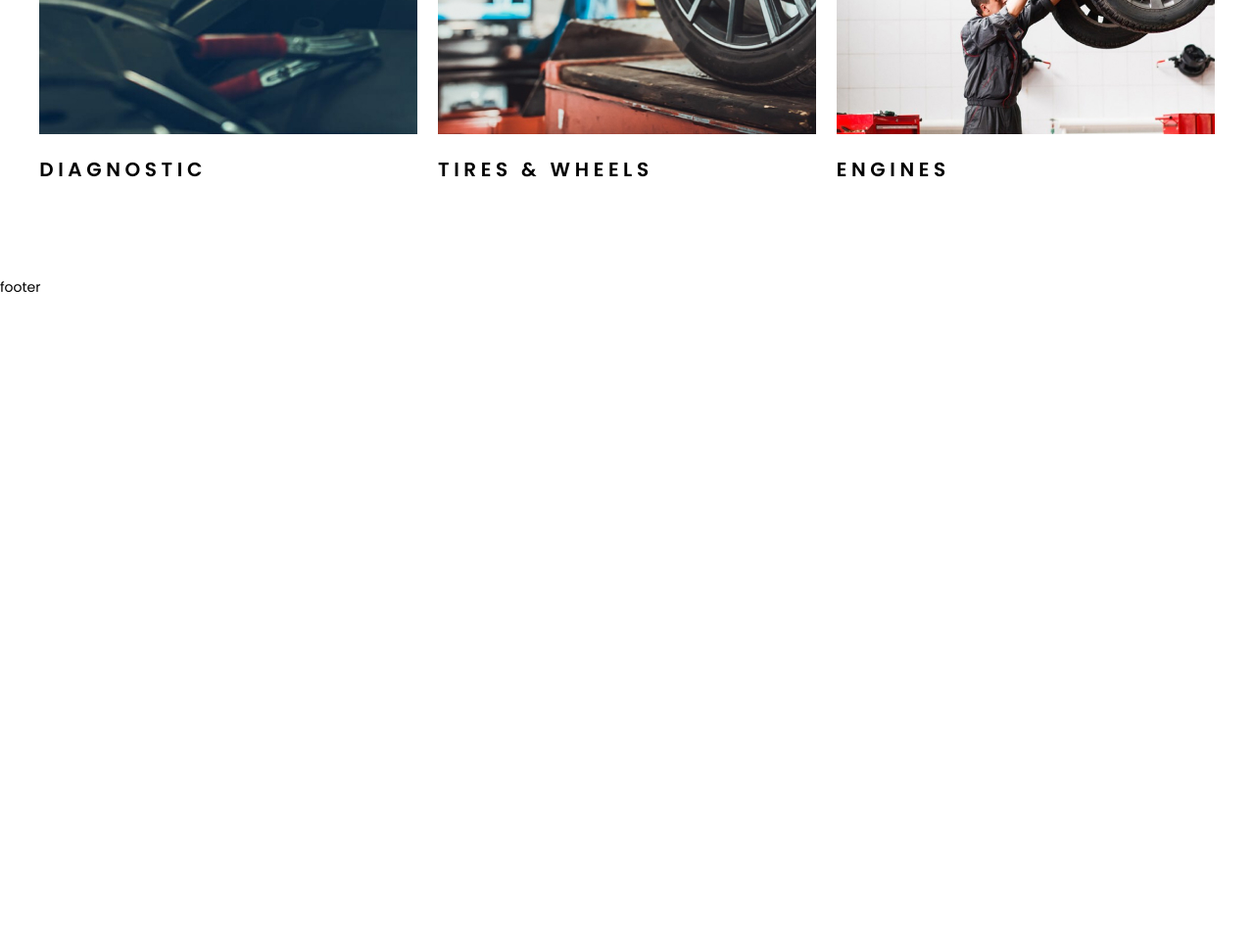
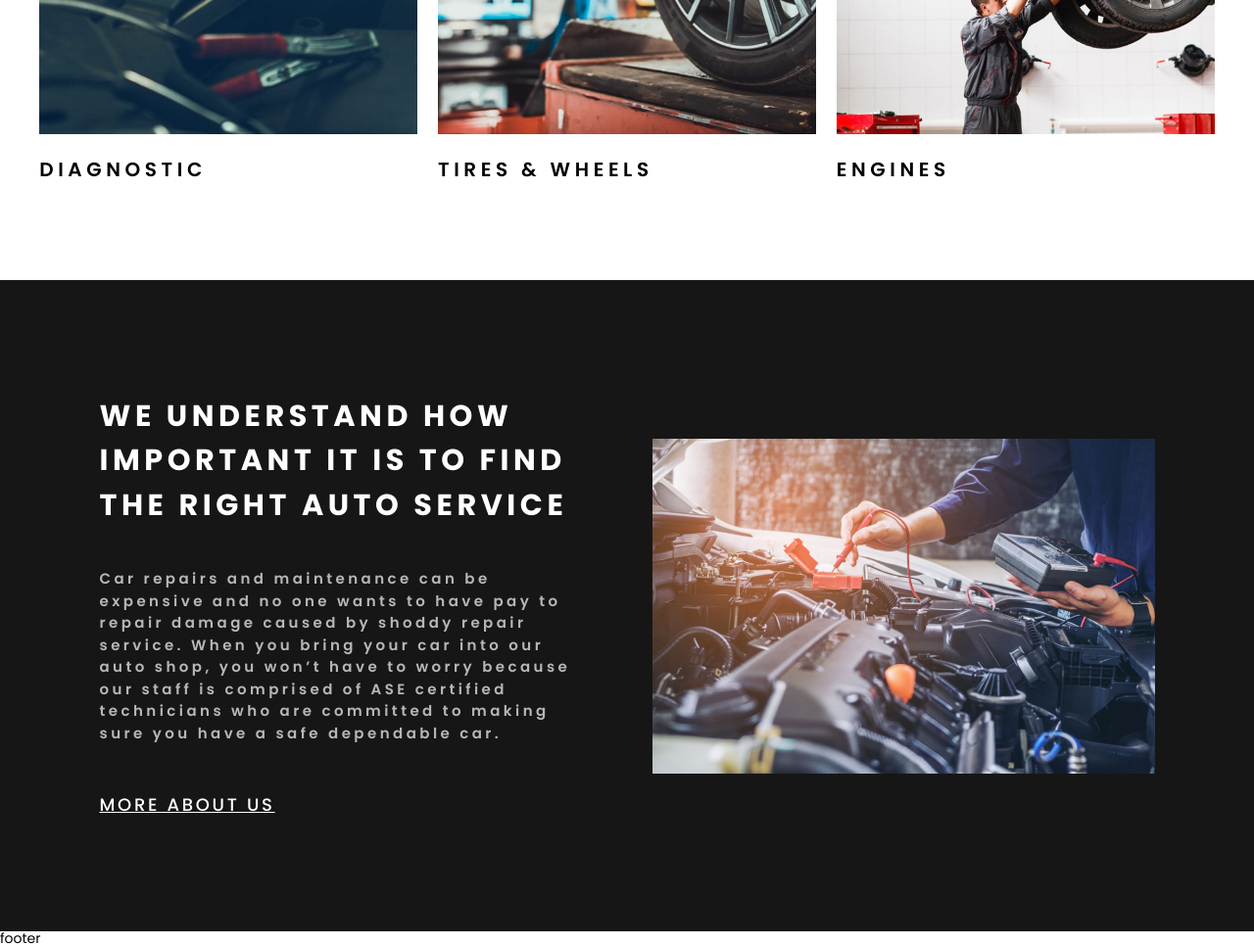
Before and after one commit to yaroslavskiba/cars, a plain HTML site: page index.html in a window 1280 px wide. Shown: the part 1451-2416 px from the top of the page at 98% size. Before the commit the page ends 1751 px from the top, so only its background shows below. Drawn offline with Linux system fonts and the light colour scheme.

Commit message:
add section we-understand

```diff
--- a/css/style.css
+++ b/css/style.css
@@ -385,11 +385,58 @@ body._lock {
 		bottom: 52px;
 	}
 }
-@media(max-width: 480px) {
 
+/* ------------------- */
+
+.we-understand {
+	background-color: #171616;
+	padding: 116px 0;
+}
+.we-understand__container {
+	display: flex;
+	justify-content: center;
+	flex-wrap: wrap;
+	align-items: center;
+	gap: 58px;
+}
+.we-understand__info {
+	max-width: 506px;
+}
+.we-understand__title {
+	font-weight: 700;
+	font-size: calc(24px + 6 *(100vw / 1221));
+	line-height: 150%;
+	letter-spacing: 0.15em;
+	text-transform: uppercase;
+	color: #FFFFFF;
+	margin-bottom: 42px;
+}
+.we-understand__text {
+	font-weight: 600;
+	font-size: 15px;
+	line-height: 150%;
+	letter-spacing: 0.23em;
+	color: #B7B7B7;
+	margin-bottom: 48px;
+}
+.we-understand__link {
+	font-weight: 500;
+	font-size: 18px;
+	line-height: 150%;
+	letter-spacing: 0.15em;
+	text-decoration-line: underline;
+	text-transform: uppercase;
+	color: #FFFFFF;
+}
+.we-understand__image {
+	max-width: 513px;
+	width: 100%;
 }
 
 /* ------------------- */
 
+
+
+/* ------------------- */
 .footer {
 }
--- a/index.html
+++ b/index.html
@@ -135,6 +135,25 @@
 					</div>
 				</div>
 			</section>
+			<section>
+				<div class="we-understand">
+					<div class="we-understand__container">
+						<div class="we-understand__info">
+							<h2 class="we-understand__title">
+								WE UNDERSTAND HOW IMPORTANT IT IS TO FIND THE RIGHT AUTO SERVICE
+							</h2>
+							<p class="we-understand__text">
+								Car repairs and maintenance can be expensive and no one wants to have pay to repair damage caused by shoddy repair service. When you bring your car into our auto shop, you won’t have to worry because our staff is comprised of ASE certified technicians who are committed to making sure you have a safe dependable car.
+							</p>
+							<a href="#" class="we-understand__link">
+								MORE ABOUT US
+							</a>
+						</div>
+						<img src="img/find-service.jpg" alt="we understand image" class="we-understand__image">
+					</div>
+				</div>
+			</section>
+			<section></section>
 		</main>
 		<footer class="footer">
 			footer
```
